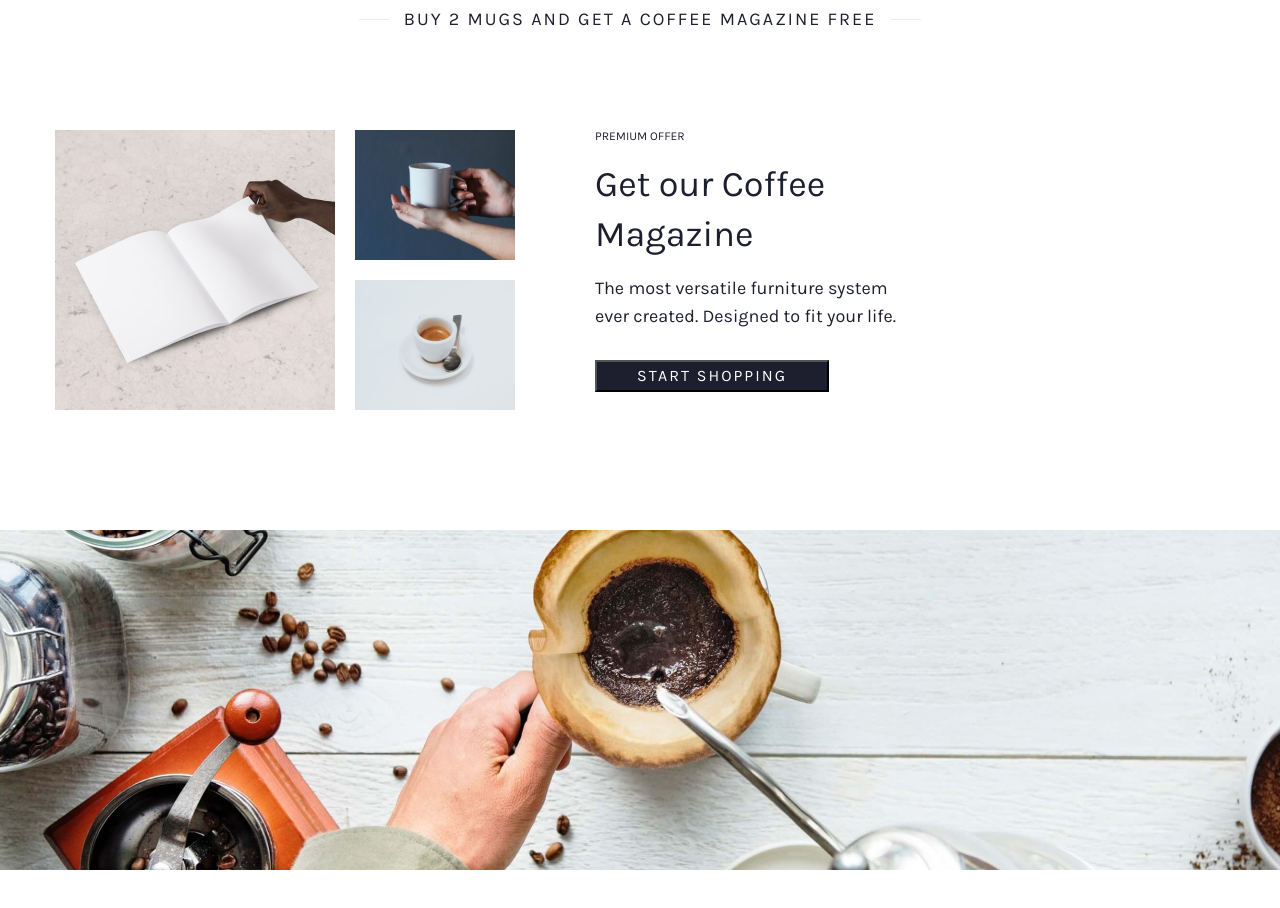
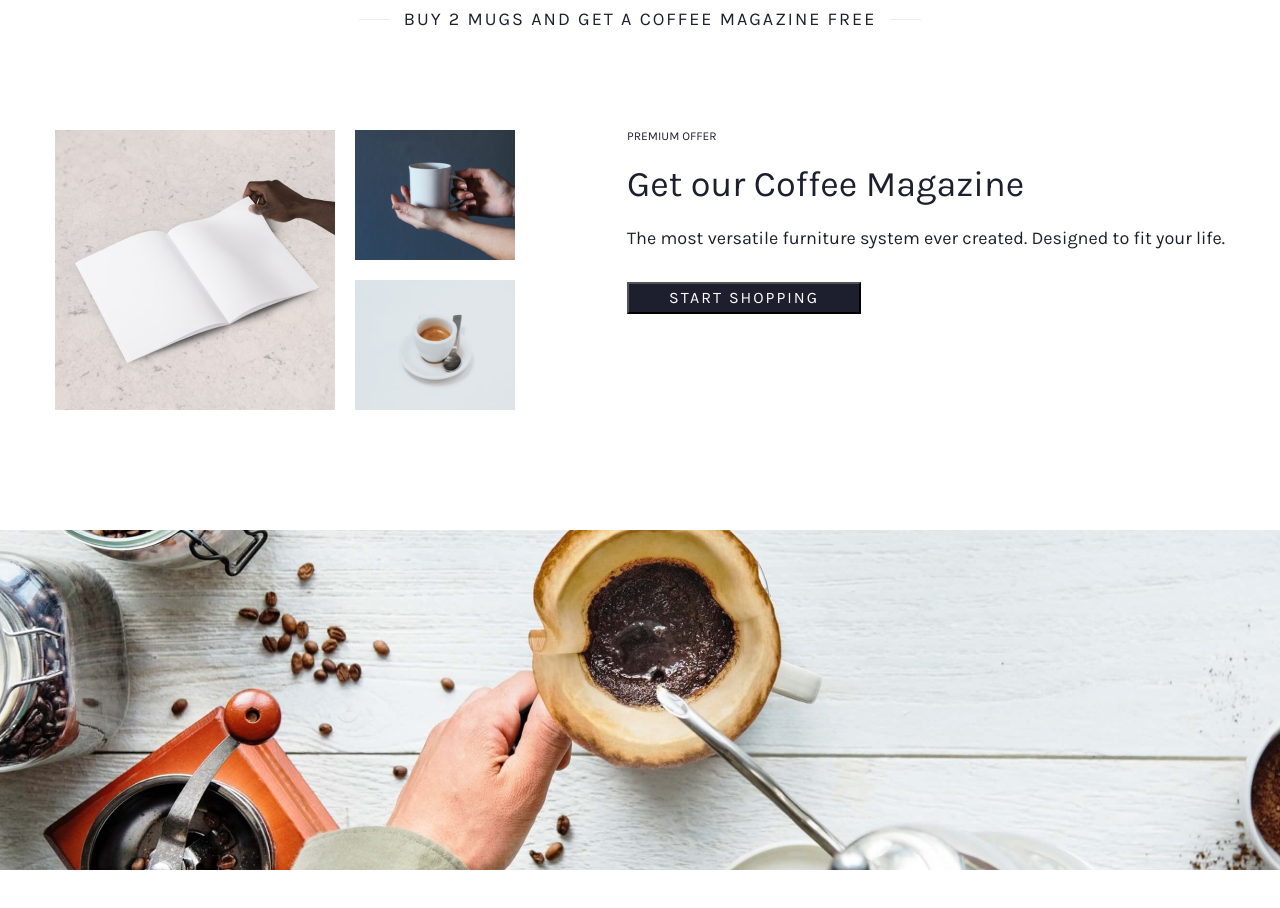
Before and after one commit to pyropetrick/CoffeeStyle, a plain HTML site: page dist/index.html in a window 1280 px wide. Shown: the part 3780-4688 px from the top of the page. Drawn offline with nearby package versions, Linux system fonts and the light colour scheme; files that its build step writes are made by us from their sources; files whose address does not match are found by name.

```diff
--- a/src/scss/blocks/_shop.scss
+++ b/src/scss/blocks/_shop.scss
@@ -33,6 +33,7 @@
             color: $colorDiscountPrice;
             position: relative;
             padding: 5px;
+
             @include mediaTablet {
                 @include fontSize(14);
             }
@@ -88,18 +89,18 @@
             &-title {
                 @include fontSize(36);
                 @include LineHeight(50);
-                padding-right: 300px;
+                // width: 300px;
                 margin-bottom: 15px;
             }
             &-text {
                 @include LineHeight(28);
                 margin-bottom: 30px;
-                padding-right: 300px;
+                // width: 300px;
             }
-            padding-left: 60px;
         }
         display: flex;
-        gap: 20px;
+        justify-content: space-between;
+        gap: 30px;
     }
 
     padding: 120px 0;
```
Also changed, not shown: src/index.html (+1 -1 lines), src/styles/main.css.
